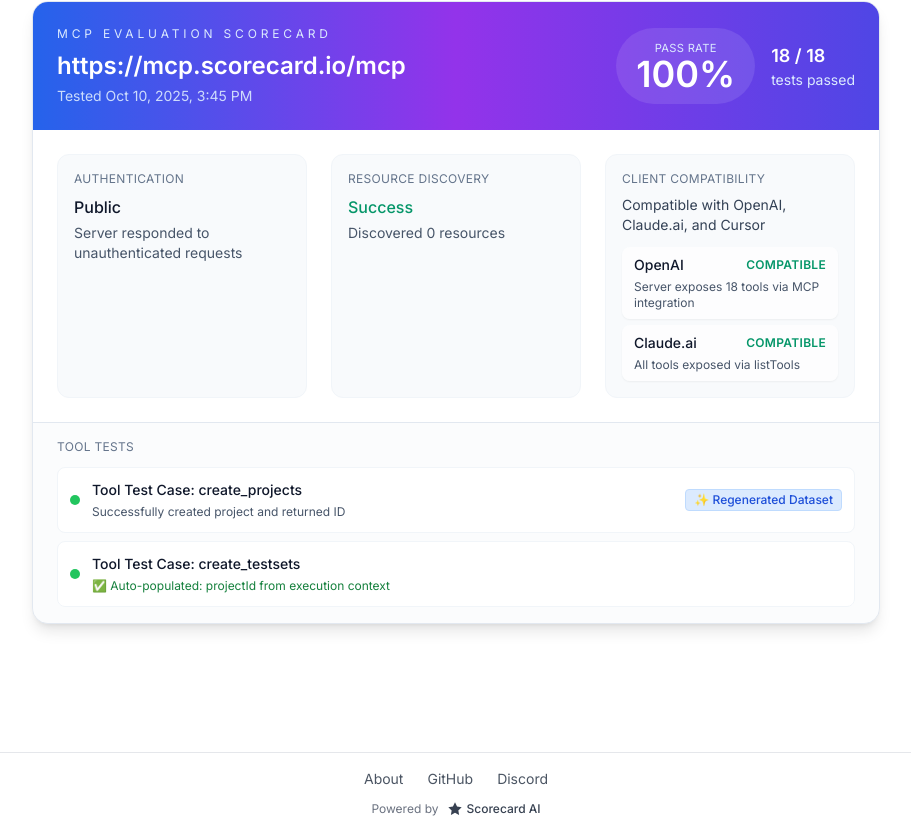
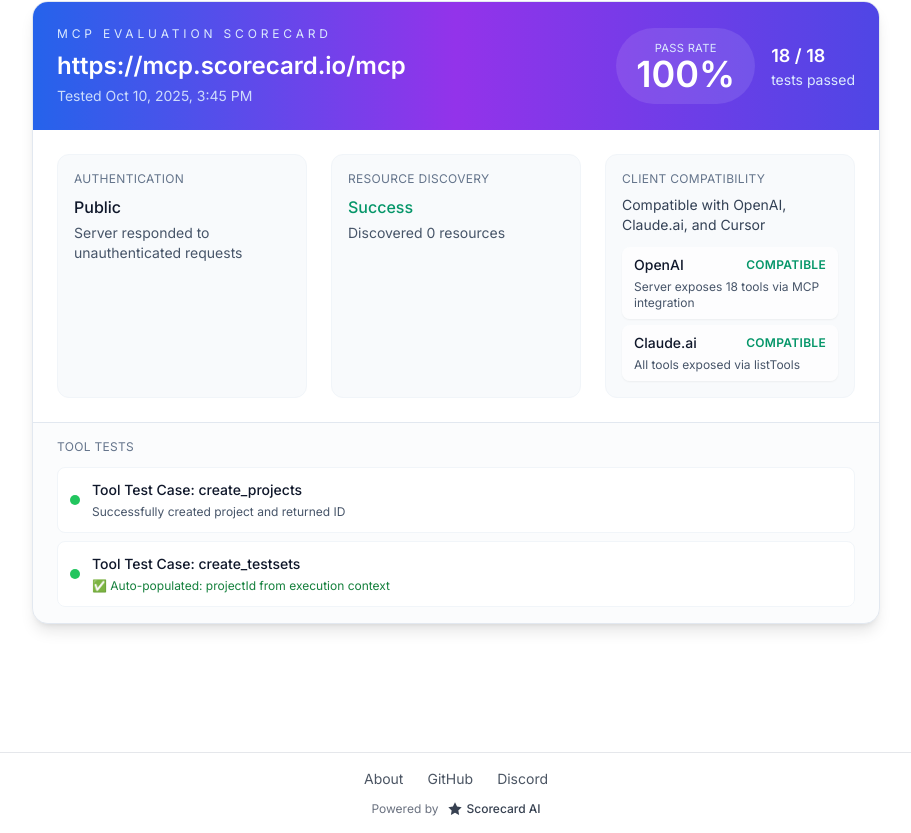
Before and after one commit to scorecard-ai/mcp-eval, a Next.js app in the folder mcp-eval-site/: page / in a window 1280 px wide. Shown: the part 711-1544 px from the top of the page, without its empty margins (184-1095 px from the left). Built offline with nearby package versions, Linux system fonts and the light colour scheme.

Commit message:
remove badge

```diff
--- a/mcp-eval-site/app/page.tsx
+++ b/mcp-eval-site/app/page.tsx
@@ -231,9 +231,6 @@ export default function Home() {
                       Successfully created project and returned ID
                     </p>
                   </div>
-                  <span className="px-2 py-0.5 text-xs font-medium text-blue-700 bg-blue-100 border border-blue-200 rounded">
-                    ✨ Regenerated Dataset
-                  </span>
                 </div>
                 <div className="flex items-center gap-3 p-3 bg-white rounded-lg border border-slate-100">
                   <div className="w-2.5 h-2.5 rounded-full bg-green-500 flex-shrink-0"></div>
```
